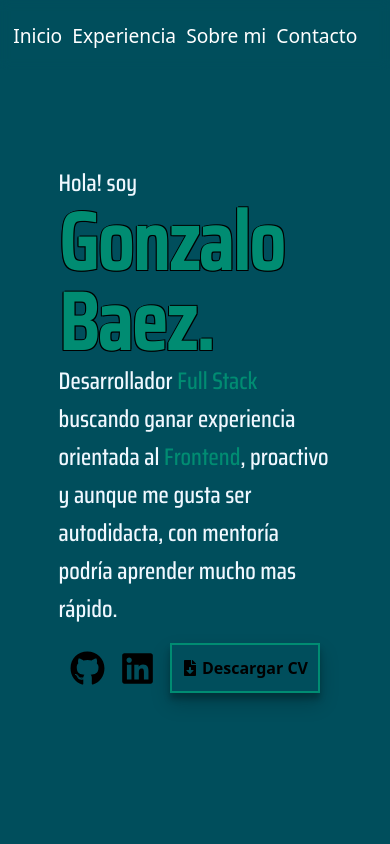
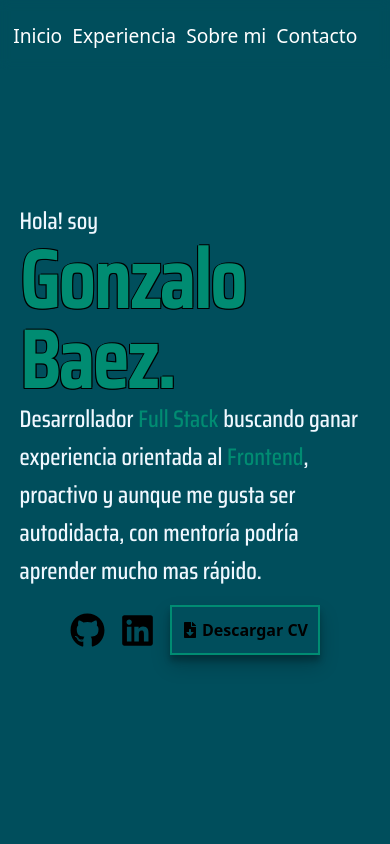
Before and after one commit to Namilog7/portfolio, a React (Vite) app: page /aboutme in a window 390 px wide. Shown: the top 844 px of the page. Built offline with nearby package versions, Linux system fonts and the light colour scheme; the HTML template or start-up script is replaced by a standard one; a web font is replaced by a local one.

Commit message:
responsividad correccion about

```diff
--- a/src/components/section-presentation/Presentation.module.css
+++ b/src/components/section-presentation/Presentation.module.css
@@ -167,7 +167,10 @@
         display: flex;
         width: 100%;
         justify-content: center;
+    }
 
+    .section {
+        width: 90%;
     }
 
     .imageProfile {
--- a/src/components/views/about/About.module.css
+++ b/src/components/views/about/About.module.css
@@ -135,7 +135,7 @@
 }
 
 
-@media (max-width: 800px) {
+@media (max-width: 980px) {
     .links p {
         font-size: small;
     }
```
